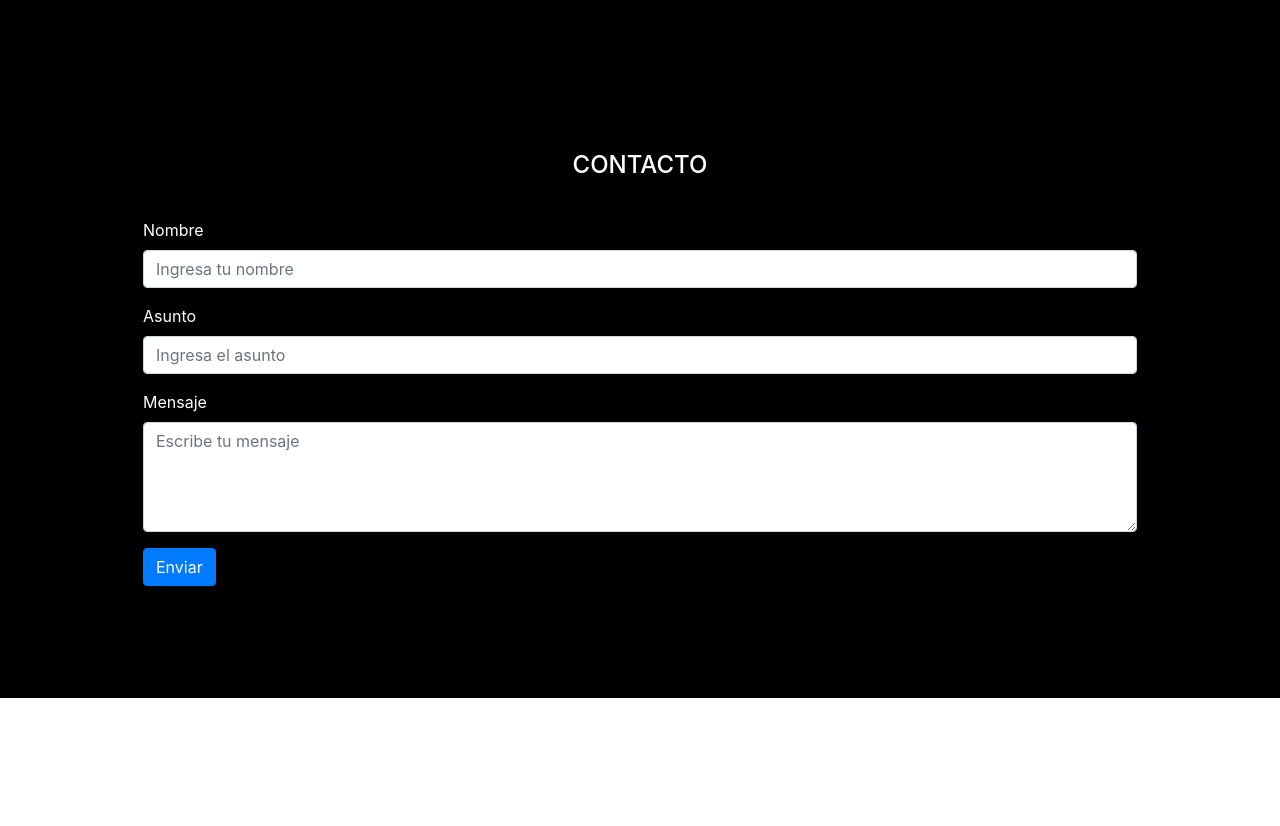
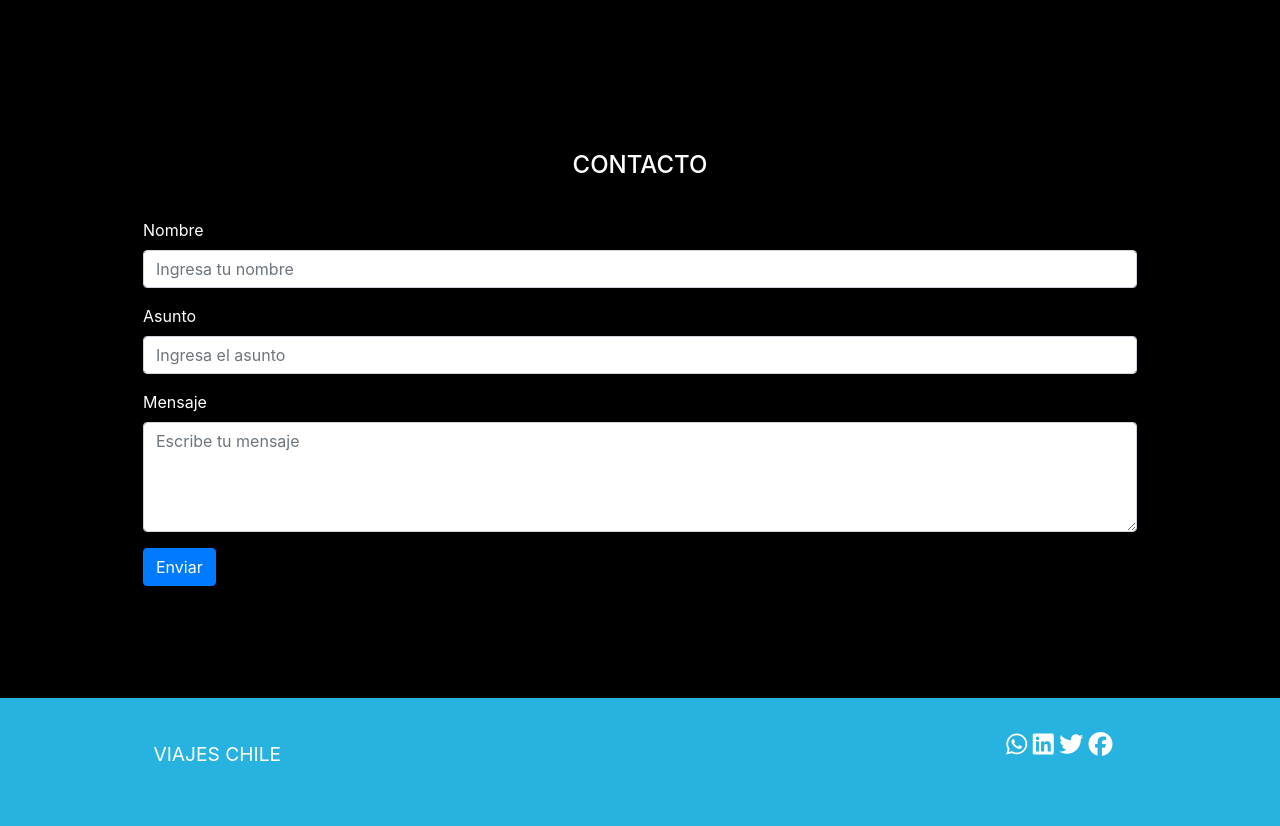
Before and after one commit to ElizabethLopezFarias/ViajesChile, a plain HTML site: page index.html in a window 1280 px wide. Shown: the part 2296-3122 px from the top of the page. Before the commit the page ends 2994 px from the top, so only its background shows below. Drawn offline with nearby package versions, Linux system fonts and the light colour scheme.

Commit message:
add footer

```diff
--- a/assets/css/styles.css
+++ b/assets/css/styles.css
@@ -88,3 +88,13 @@ h2 {
     padding-top: 3%;
     padding-bottom: 5%;
 }
+
+footer{
+    background-color: #27b2e0;
+    color: #fff;
+    font-size: larger;
+    padding-left: 10%;
+    padding-right: 10%;
+    padding-top: 3%;
+    padding-bottom: 5%;
+}
--- a/index.html
+++ b/index.html
@@ -159,8 +159,20 @@
                 </form>
             </div>
         </div>
-        <div class="footer">
-        </div>
+        <!-- Sección Footer -->
+        <footer class="text-white py-3">
+                <div class="row">
+                    <div class="col-md-10">
+                        <p>VIAJES CHILE</p>
+                    </div>
+                    <div class="col-md-2 py-3 text-end">
+                        <a href="#"><i class="fab fa-whatsapp fa-lg text-white"></i></a>
+                        <a href="#"><i class="fab fa-linkedin fa-lg text-white"></i></a>
+                        <a href="#"><i class="fab fa-twitter fa-lg text-white"></i></a>
+                        <a href="#"><i class="fab fa-facebook fa-lg text-white"></i></a>
+                    </div>
+                </div>
+        </footer>
         <!-- Scripts de JS Bootstrap-->
         <script src="https://cdn.jsdelivr.net/npm/bootstrap@5.3.2/dist/js/bootstrap.bundle.min.js"></script>
         <script src="https://stackpath.bootstrapcdn.com/bootstrap/4.1.3/js/bootstrap.min.js" integrity="sha384-ChfqqxuZUCnJSK3+MXmPNIyE6ZbWh2IMqE241rYiqJxyMiZ6OW/JmZQ5stwEULTy" crossorigin="anonymous"></script>
```
